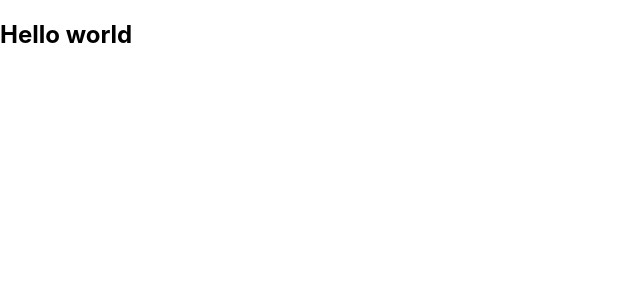
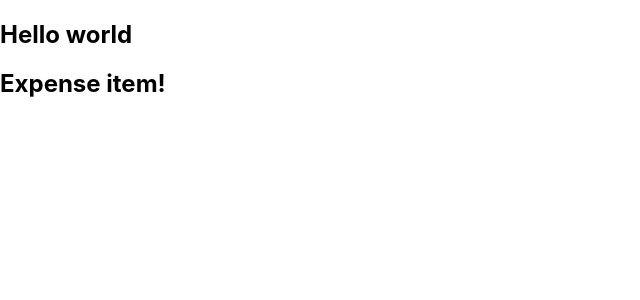
Before and after one commit to mateusz-cypel-stx/react-complete-guide-tutorial, a JavaScript app: page / in a window 1280 px wide. Shown: the top 300 px of the page, without its empty margins (0-640 px from the left). Built offline with nearby package versions, Linux system fonts and the light colour scheme; the HTML template or start-up script is replaced by a standard one.

Commit message:
Building a First Custom Component

```diff
--- a/src/App.js
+++ b/src/App.js
@@ -1,7 +1,10 @@
+import ExpenseItem from "./components/ExpenseItem";
+
 function App() {
   return (
     <div>
       <h2>Hello world</h2>
+      <ExpenseItem></ExpenseItem>
     </div>
   );
 }
--- /dev/null
+++ b/src/components/ExpenseItem.js
@@ -0,0 +1,5 @@
+function ExpenseItem() {
+  return <h2>Expense item!</h2>;
+}
+
+export default ExpenseItem;
```
